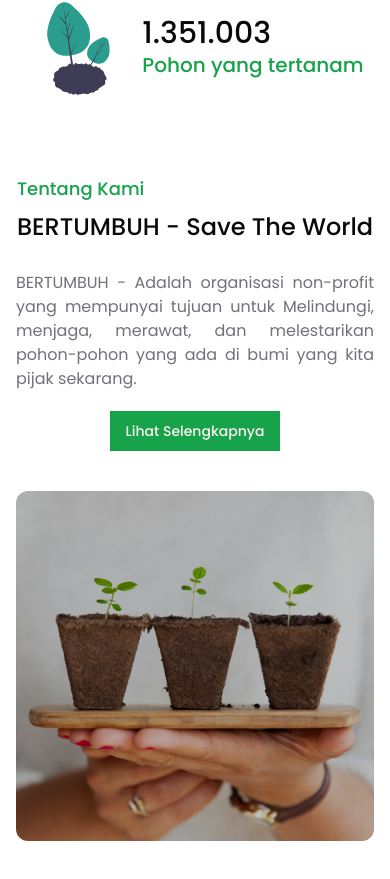
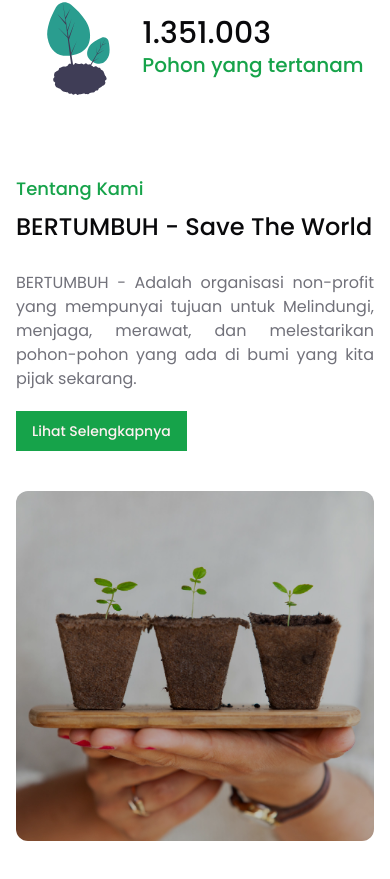
Before and after one commit to fitrondev/next-bertumbuh, a Next.js app: page / in a window 390 px wide. Shown: the part 885-1764 px from the top of the page. Built offline with nearby package versions, Linux system fonts and the light colour scheme.

Commit message:
refactor: Update About component layout and responsiveness

```diff
--- a/src/app/(root)/_components/About/index.tsx
+++ b/src/app/(root)/_components/About/index.tsx
@@ -7,7 +7,7 @@ const About = () => {
   return (
     <section className="py-10 lg:py-20">
       <div className="container sm:h-[350px] lg:h-[550px] flex flex-col sm:flex-row-reverse gap-10 sm:gap-8 lg:gap-24">
-        <div className="sm:flex-1 flex flex-col items-center justify-center sm:items-start sm:justify-between lg:justify-start gap-5 sm:gap-0 lg:gap-20">
+        <div className="sm:flex-1 flex flex-col sm:justify-between lg:justify-start gap-5 sm:gap-0 lg:gap-20">
           <Title section="Tentang Kami" title="BERTUMBUH - Save The World" />
 
           <p className="lg:text-xl text-justify text-muted-foreground">
```
